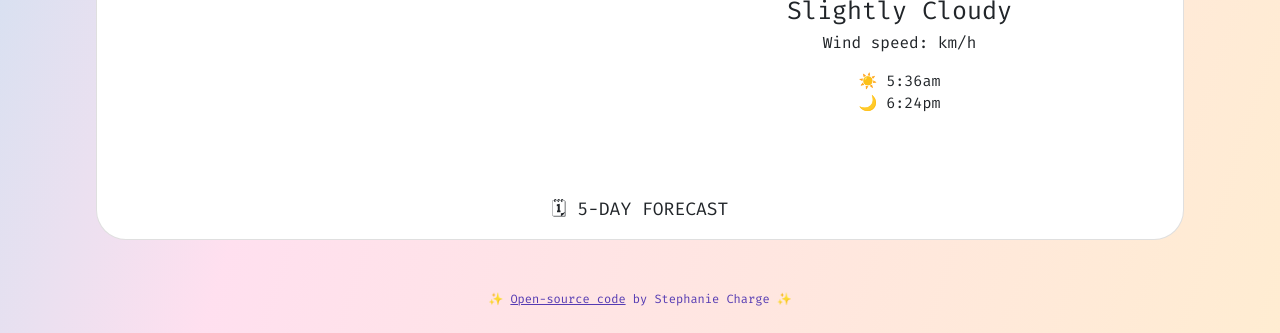
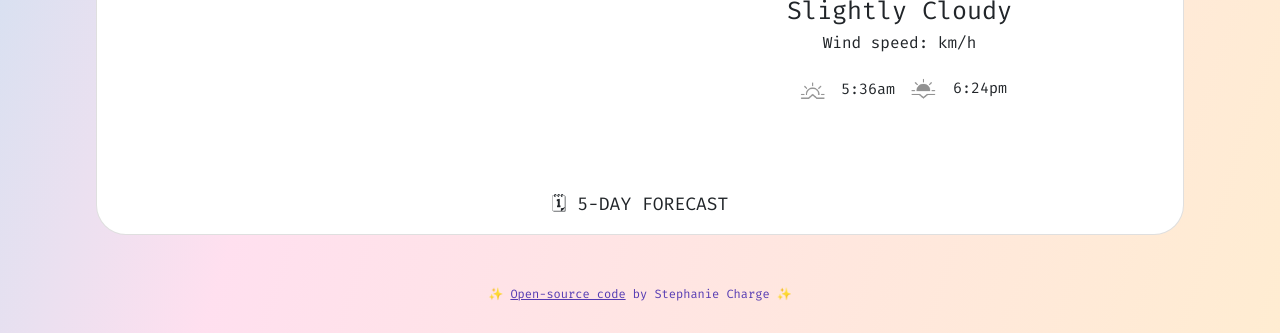
Before and after one commit to stephcharge/weather-app, a plain HTML site: page index.html in a window 1280 px wide. Shown: the part 467-800 px from the top of the page. Drawn offline with nearby package versions, Linux system fonts and the light colour scheme; no server answers.

Commit message:
Included sunrise/sunset icons

```diff
--- a/index.html
+++ b/index.html
@@ -68,8 +68,8 @@
                 <div class="weather-description">Slightly cloudy</div>
                 <div>Wind speed: <span class="wind-speed"></span>km/h</div>
                 <div class="sunrise-sunset">
-                  ☀️ <span class="sunrise-hour">5</span>:<span class="sunrise-minutes">36</span>am
-                  <div>🌙 <span class="sunset-hour">6</span>:<span class="sunset-minutes">24</span>pm</div></div>
+                  <img src="icons/sunrise_icon.png" width="40px" /> <span class="sunrise-hour">5</span>:<span class="sunrise-minutes">36</span>am
+                  <span><img src="icons/sunset_icon.png" width="40px"/> <span class="sunset-hour">6</span>:<span class="sunset-minutes">24</span>pm</span></div>
                 </div>
               </div>
             </div>
--- a/src/styles.css
+++ b/src/styles.css
@@ -104,7 +104,7 @@ form {
   font-family: "Fira Mono", monospace;
 }
 .forecast-body {
-  background: rgba(204, 226, 247, 0.6);
+  background: rgba(231, 242, 253, 0.6);
   border: none;
   border-radius: 4px;
   padding: 10px;
```
Also changed, not shown: icons/sunrise_icon.png (added), icons/sunset_icon.png (added).
